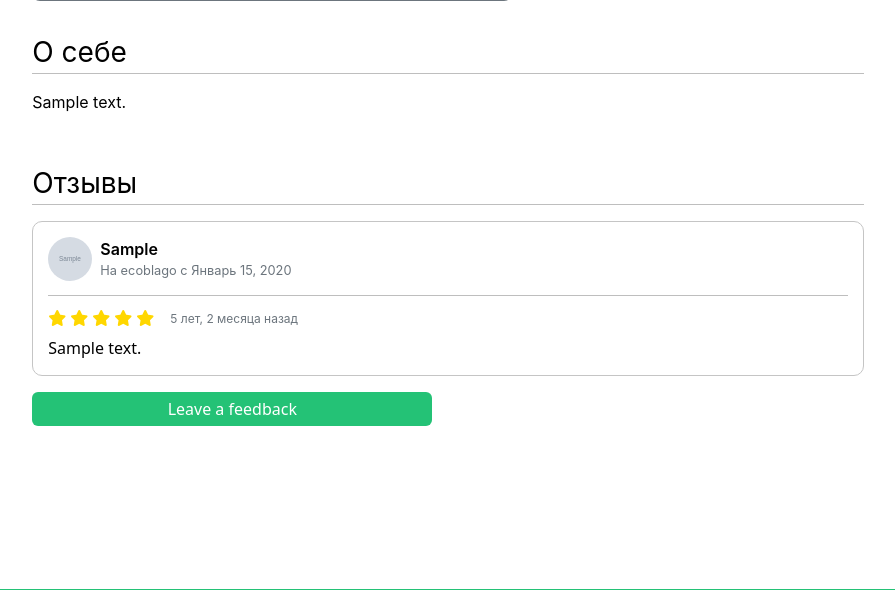
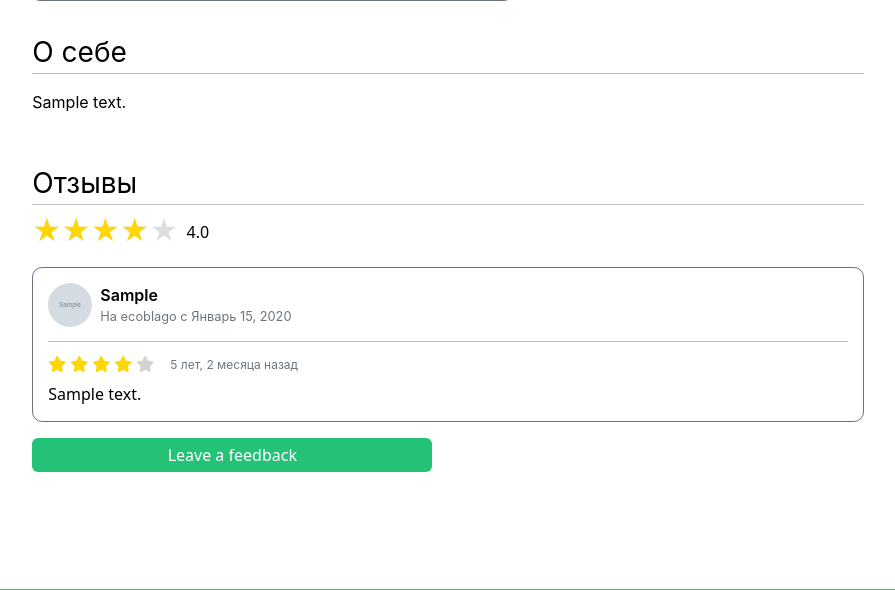
Before and after one commit to Yerassylzh/ecoblago, a Django app: page /profilepage/1/ in a window 1280 px wide. Shown: the part 397-987 px from the top of the page, without its empty margins (192-1087 px from the left). Run offline with Django 4.2, Linux system fonts and the light colour scheme; tables that the repository leaves empty hold one stand-in row (values such as "Sample post"); grey boxes marked "Sample" are stand-in pictures; parts of the project's set-up code (start-up, migrations or seed data) failed here and were passed over.

Commit message:
Add average rating section, create and connect telegram group

```diff
--- a/ecoblago/core/templatetags/custom_filters.py
+++ b/ecoblago/core/templatetags/custom_filters.py
@@ -22,3 +22,18 @@ def get_item_at(lst, index):
         return lst[index]
     except (IndexError, TypeError):
         return None
+
+@register.filter
+def multiply(value, arg):
+    print(str(float(value) * int(arg)))
+    try:
+        return str(float(value) * int(arg))
+    except (TypeError, ValueError):
+        return None
+
+@register.filter
+def to_float(value, precision=2):
+    try:
+        return str(float(f"{value: .{precision}f}"))
+    except (ValueError, TypeError):
+        return value
--- a/ecoblago/profilepage/views.py
+++ b/ecoblago/profilepage/views.py
@@ -123,9 +123,11 @@ class ProfilepageView(DetailView):
                 },
                 "date": feedback.date,
                 "content": feedback.content,
-                "rating": 5,
+                "rating": feedback.rating,
             }
             context["feedbacks"].append(data)
+
+        context["average_rating"] = sum([feedback['rating'] for feedback in context["feedbacks"]]) / len(context["feedbacks"]) if context["feedbacks"] else 0
 
         context.update({
             "change_allowed": self.request.user == self.object,
--- a/ecoblago/static/css/profilepage/profilepage.css
+++ b/ecoblago/static/css/profilepage/profilepage.css
@@ -331,7 +331,7 @@ body {
   min-height: 150px;
 
   border-radius: 10px;
-  border: 1px solid #c5c5c5;
+  border: 1px solid var(--txt-secondary);
 }
 
 .feedback-header {
@@ -467,3 +467,27 @@ body {
 .star-rating input:checked~label {
   color: #ffc107;
 }
+
+.star-outer {
+	position: relative;
+	font-size: 1.75rem;
+
+	display: inline-block;
+}
+
+.star-outer:before {
+	content: "\2605 \2605 \2605 \2605 \2605";
+	color: #ddd;
+}
+
+.star-inner {
+	position: absolute;
+	left: 0;
+	top: 0;
+	overflow: hidden;
+}
+
+.star-inner::before {
+	content: "\2605 \2605 \2605 \2605 \2605";
+	color: gold;
+}
--- a/ecoblago/static/js/profilepage/profilepage/profilepage.js
+++ b/ecoblago/static/js/profilepage/profilepage/profilepage.js
@@ -153,6 +153,15 @@ function getEditableFeedbackHtml() {
 			</div>
 			<textarea class="form-control" rows="4" id="leave-feedback-textarea" placeholder=${gettext('Feedback')}></textarea>
 			<button id="leave-feedback-btn" type="button" class="btn btn-success">${gettext('Submit')}</button>
+            <style>
+                #leave-feedback-textarea {
+                    background-color: var(--widget-color);
+                    color: var(--txt-primary);
+                }
+                #leave-feedback-textarea::placeholder {
+                    color: var(--txt-secondary);
+                }
+            </style>
 		</div>
 	</div>
 	`;
@@ -191,8 +200,6 @@ document.addEventListener("click", (e) => {
 		return;
 	}
 
-	console.log(feedback);
-
 	$.ajax({
 		method: "POST",
 		url: PROFILEPAGE_URL.replace("0", USER_ID),
--- a/ecoblago/templates/includes/footer.html
+++ b/ecoblago/templates/includes/footer.html
@@ -22,7 +22,7 @@
       {% trans "Больше информации об ЭкоБлаго" %}:
     </p>
     <div class="links">
-      <a target="_blank" href="#">
+      <a target="_blank" href="https://t.me/ecoblago">
         <i class="fa-brands fa-telegram"></i>
       </a>
       <a target="_blank" href="https://github.com/Yerassylzh/ecoblago">
--- a/ecoblago/templates/profilepage/profilepage.html
+++ b/ecoblago/templates/profilepage/profilepage.html
@@ -1,6 +1,7 @@
 {% extends 'base.html' %}
 {% load static %}
 {% load i18n %}
+{% load custom_filters %}
 
 {% block links %}
 <link rel="stylesheet" href="{% static 'css/profilepage/profilepage.css' %}?v={% now 'U' %}">
@@ -64,6 +65,21 @@
               <p class="additional-info-tag">{% trans 'Отзывы' %}</p>
               <hr class="additional-info-hr" />
               <div class="feedbacks">
+                {% if average_rating %}
+                <div class="average-rating d-flex flex-row align-items-center justify-content-start gap-2 mt-1">
+                  <div class="star-outer">
+                    <div class="star-inner">
+                    </div>
+                    <style>
+                      .star-inner {
+                        width: {{ average_rating|to_float:1|multiply:20 }}%;
+                      }
+                    </style>
+                  </div>
+                  <p class="average-rating-value m-0 mt-1">{{ average_rating|to_float:1 }}</p>
+                </div>
+                {% endif %}
+
                 {% for feedback in feedbacks %}
                   <div class="feedback-bar">
                     <a style="text-decoration: none; color: var(--txt-primary);" target="_blank" href="{% url 'profilepage:profilepage' feedback.author.id %}">
@@ -79,11 +95,9 @@
                     <div class="feedback-content">
                       <div class="feedback-rating-and-date">
                         <div class="rating-container">
-                          <i class="fa-solid fa-star" style="color: gold;"></i>
-                          <i class="fa-solid fa-star" style="color: gold;"></i>
-                          <i class="fa-solid fa-star" style="color: gold;"></i>
-                          <i class="fa-solid fa-star" style="color: gold;"></i>
-                          <i class="fa-solid fa-star" style="color: gold;"></i>
+                          {% for i in "12345" %}
+                            <i class="fa-solid fa-star" style="color: {% if forloop.counter <= feedback.rating %}gold{% else %}lightgray{% endif %};"></i>
+                          {% endfor %}
                         </div>
                         <p class="feedback-date">{{ feedback.date|timesince }} {% trans 'назад' %}</p>
                       </div>
```
